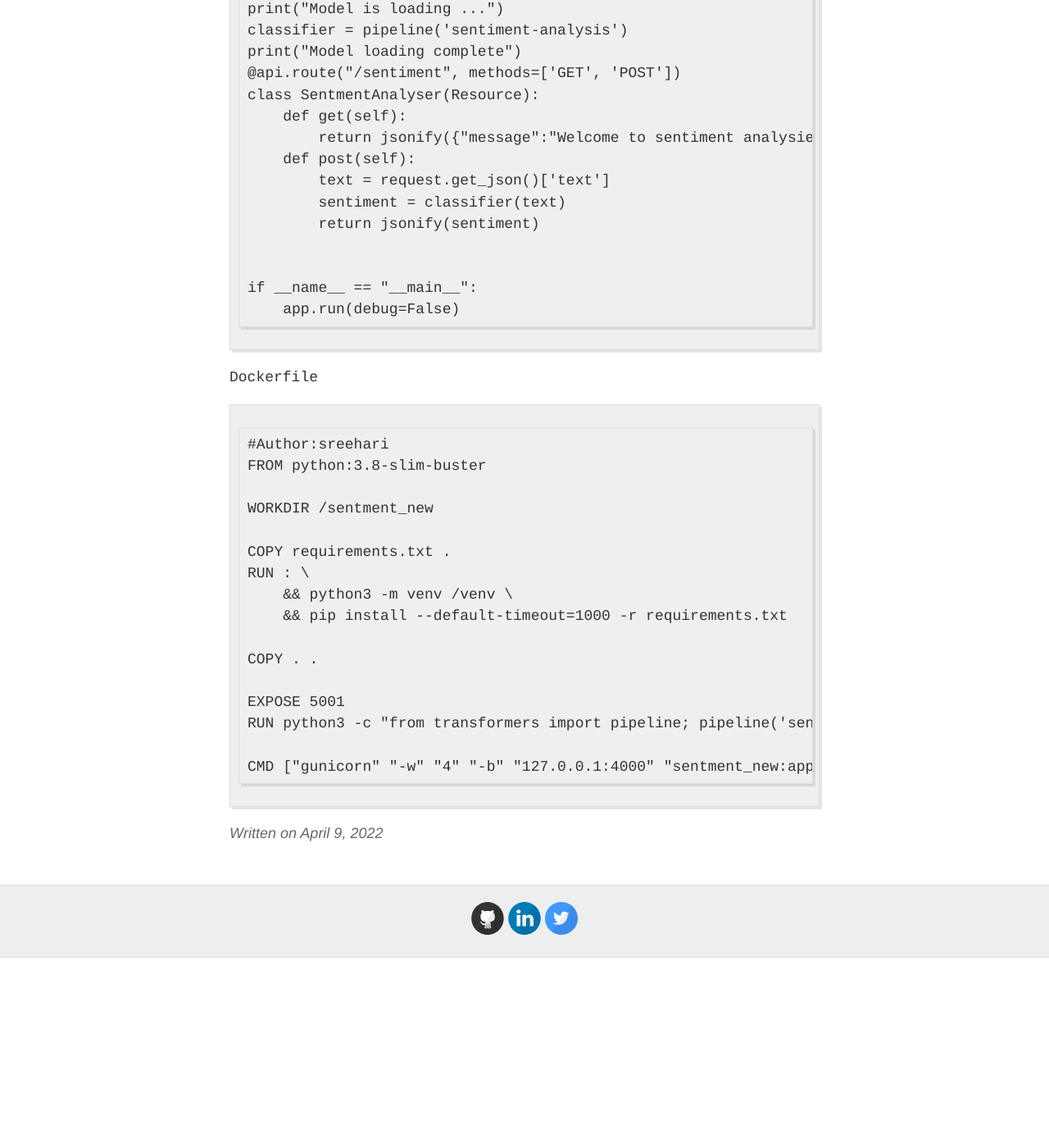
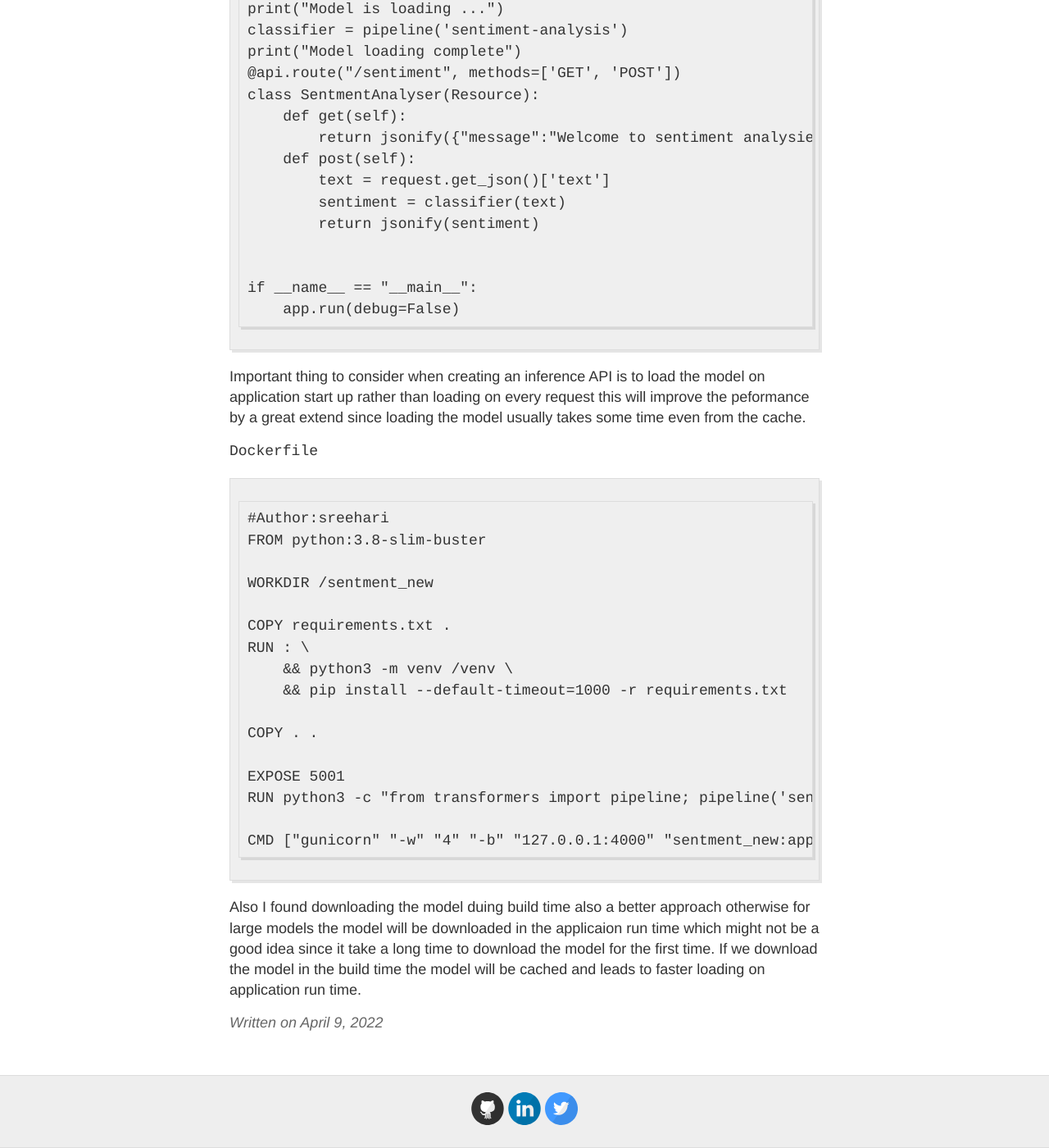
Before and after one commit to XAQREN/xaqren.github.io, a Jekyll site: the page built from _posts/2022-04-09-How-to-containerize-huggingface-transformers-inference-API-on-your-own.md, in a window 1280 px wide and 1400 px high, scrolled down 1291 px. Shown: the whole window at 82% size. Built offline with Jekyll 4.4.1, drawn with Linux system fonts in a browser that asks for light colours; before the commit the page ends 2459 px from its top, so only the background shows below that.

Commit message:
Update 2022-04-09-How-to-containerize-huggingface-transformers-inference-API-on-your-own.md

```diff
--- a/_posts/2022-04-09-How-to-containerize-huggingface-transformers-inference-API-on-your-own.md
+++ b/_posts/2022-04-09-How-to-containerize-huggingface-transformers-inference-API-on-your-own.md
@@ -59,6 +59,10 @@ if __name__ == "__main__":
     app.run(debug=False)
 ~~~
 
+Important thing to consider when creating an inference API is to load the model on application start up rather than
+loading on every request this will improve the peformance by a great extend since loading the model usually takes some
+time even from the cache.
+
 `Dockerfile`
 
 ~~~
@@ -79,3 +83,7 @@ RUN python3 -c "from transformers import pipeline; pipeline('sentiment-analysis'
 
 CMD ["gunicorn" "-w" "4" "-b" "127.0.0.1:4000" "sentment_new:app"]
 ~~~
+
+Also I found downloading the model duing build time also a better approach otherwise for large models the model will be downloaded in the
+applicaion run time which might not be a good idea since it take a long time to download the model for the first time. If we download the
+model in the build time the model will be cached and leads to faster loading on application run time.
```
